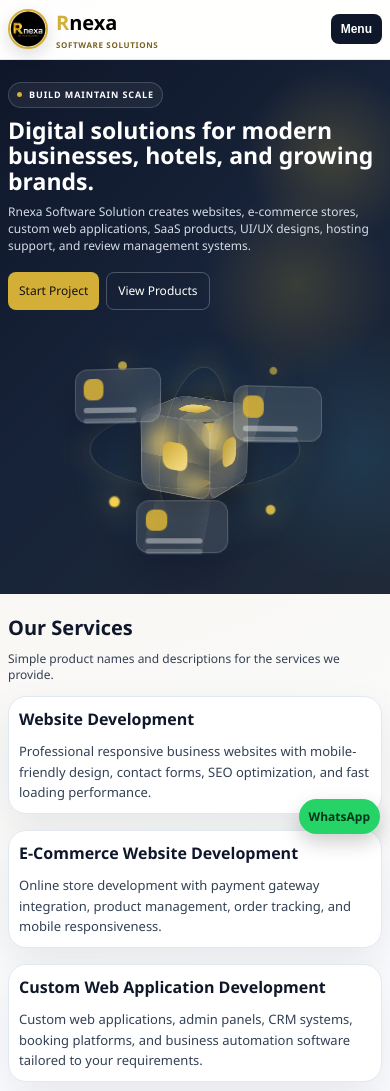
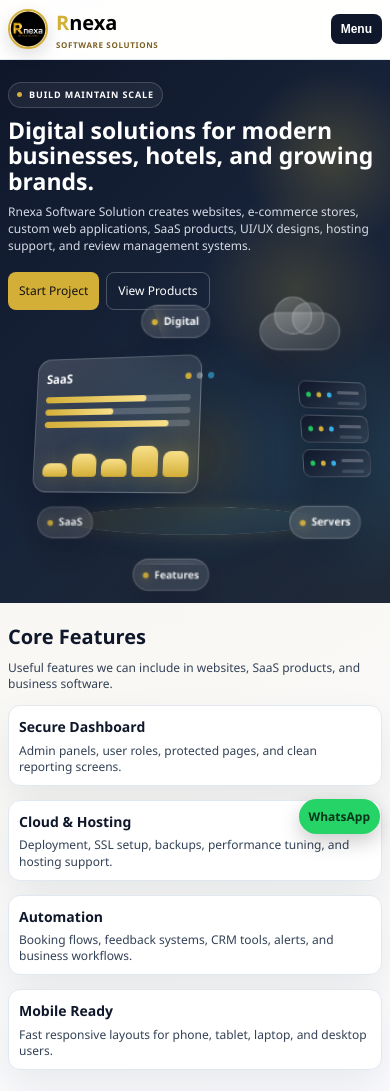
Before and after one commit to rnexasales-ctrl/singular-gnome-6cf8f3, a website: page index.html in a window 390 px wide. Shown: the top 1091 px of the page. Drawn offline with Linux system fonts and the light colour scheme.

Commit message:
Add files via upload

```diff
--- a/index.html
+++ b/index.html
@@ -111,58 +111,67 @@
       background:radial-gradient(circle, rgba(212,175,55,.26), rgba(56,189,248,.08) 38%, transparent 70%);
       filter:blur(18px);opacity:.82;animation:visualGlow 7s ease-in-out infinite
     }
-    .orbital-stage{
-      position:relative;width:min(460px,100%);aspect-ratio:1;transform-style:preserve-3d;
+    .digital-stage{
+      position:relative;width:min(500px,100%);aspect-ratio:1.12;transform-style:preserve-3d;
       animation:stageFloat 6s ease-in-out infinite;will-change:transform
     }
-    .orbit-ring{
-      position:absolute;inset:8%;border:1px solid rgba(255,255,255,.16);border-radius:50%;
-      transform:rotateX(67deg) rotateZ(-16deg);box-shadow:0 0 36px rgba(212,175,55,.12)
+    .digital-floor{
+      position:absolute;left:7%;right:7%;bottom:6%;height:34%;
+      background:linear-gradient(135deg, rgba(212,175,55,.16), rgba(56,189,248,.08));
+      border:1px solid rgba(255,255,255,.16);border-radius:50%;
+      transform:rotateX(74deg);box-shadow:0 0 45px rgba(212,175,55,.16)
     }
-    .orbit-ring.r2{inset:18%;transform:rotateX(67deg) rotateZ(36deg);animation:ringSpin 18s linear infinite}
-    .orbit-ring.r3{inset:29%;border-color:rgba(212,175,55,.24);transform:rotateX(67deg) rotateZ(82deg);animation:ringSpin 24s linear infinite reverse}
-    .core-cube{
-      position:absolute;left:50%;top:50%;width:132px;height:132px;transform-style:preserve-3d;
-      transform:translate(-50%,-50%) rotateX(-18deg) rotateY(32deg);animation:cubeTurn 12s linear infinite;will-change:transform
+    .dashboard-3d{
+      position:absolute;left:8%;top:17%;width:56%;height:48%;padding:16px;border-radius:20px;
+      background:linear-gradient(145deg, rgba(255,255,255,.16), rgba(255,255,255,.05));
+      border:1px solid rgba(255,255,255,.22);box-shadow:0 24px 50px rgba(2,6,23,.3);
+      transform:rotateY(-19deg) rotateX(6deg) translateZ(70px);backdrop-filter:blur(10px);
+      animation:cardFloat 5.2s ease-in-out infinite;will-change:transform
     }
-    .cube-face{
-      position:absolute;inset:0;display:grid;place-items:center;border:1px solid rgba(255,255,255,.2);
-      background:linear-gradient(135deg, rgba(255,255,255,.16), rgba(255,255,255,.05));
-      box-shadow:0 18px 42px rgba(2,6,23,.28);backdrop-filter:blur(8px);border-radius:18px
+    .dashboard-3d .screen-head{
+      display:flex;justify-content:space-between;align-items:center;color:#fff;font-weight:800;font-size:18px;margin-bottom:14px
     }
-    .cube-face::before{
-      content:"";width:44px;height:44px;border-radius:14px;background:linear-gradient(135deg,#d4af37,#f8e08a);
-      box-shadow:0 0 28px rgba(212,175,55,.36)
+    .screen-dot{width:9px;height:9px;border-radius:50%;background:#d4af37;box-shadow:16px 0 0 rgba(255,255,255,.35),32px 0 0 rgba(56,189,248,.55)}
+    .screen-row{height:10px;border-radius:999px;background:rgba(255,255,255,.18);margin:9px 0;overflow:hidden}
+    .screen-row span{display:block;height:100%;width:70%;border-radius:inherit;background:linear-gradient(90deg,#d4af37,#f8e08a)}
+    .screen-row:nth-child(3) span{width:48%}
+    .screen-row:nth-child(4) span{width:86%}
+    .screen-chart{display:grid;grid-template-columns:repeat(5,1fr);align-items:end;gap:8px;height:70px;margin-top:16px}
+    .screen-chart span{border-radius:8px 8px 4px 4px;background:linear-gradient(180deg,#f8e08a,#d4af37);box-shadow:0 0 18px rgba(212,175,55,.28)}
+    .screen-chart span:nth-child(1){height:34%}
+    .screen-chart span:nth-child(2){height:58%}
+    .screen-chart span:nth-child(3){height:44%}
+    .screen-chart span:nth-child(4){height:78%}
+    .screen-chart span:nth-child(5){height:64%}
+    .server-stack{
+      position:absolute;right:10%;top:25%;width:24%;display:grid;gap:10px;
+      transform:rotateY(24deg) rotateX(7deg) translateZ(88px);animation:serverFloat 5.8s ease-in-out infinite;will-change:transform
     }
-    .cube-face.front{transform:translateZ(66px)}
-    .cube-face.back{transform:rotateY(180deg) translateZ(66px)}
-    .cube-face.right{transform:rotateY(90deg) translateZ(66px)}
-    .cube-face.left{transform:rotateY(-90deg) translateZ(66px)}
-    .cube-face.top{transform:rotateX(90deg) translateZ(66px)}
-    .cube-face.bottom{transform:rotateX(-90deg) translateZ(66px)}
-    .float-card{
-      position:absolute;width:150px;padding:14px;border-radius:18px;
-      background:rgba(255,255,255,.1);border:1px solid rgba(255,255,255,.16);
-      box-shadow:0 18px 40px rgba(2,6,23,.24);backdrop-filter:blur(10px);
-      transform-style:preserve-3d;animation:cardFloat 5.4s ease-in-out infinite;will-change:transform
+    .server-unit{
+      height:42px;border-radius:12px;background:linear-gradient(145deg, rgba(15,23,42,.96), rgba(51,65,85,.82));
+      border:1px solid rgba(255,255,255,.18);box-shadow:0 16px 32px rgba(2,6,23,.28);position:relative
     }
-    .float-card::before{content:"";display:block;width:34px;height:34px;border-radius:12px;background:rgba(212,175,55,.9);margin-bottom:10px}
-    .float-card::after{content:"";display:block;width:78%;height:8px;border-radius:99px;background:rgba(255,255,255,.38);box-shadow:0 16px 0 rgba(255,255,255,.2)}
-    .float-card.c1{left:4%;top:22%;transform:translateZ(80px) rotateY(-18deg)}
-    .float-card.c2{right:3%;top:30%;animation-delay:-1.2s;transform:translateZ(110px) rotateY(18deg)}
-    .float-card.c3{left:28%;bottom:6%;animation-delay:-2.1s;transform:translateZ(70px) rotateX(12deg)}
-    .data-node{
-      position:absolute;width:13px;height:13px;border-radius:50%;background:#f8d34c;
-      box-shadow:0 0 22px rgba(212,175,55,.76);animation:nodePulse 2.8s ease-in-out infinite
+    .server-unit::before{content:"";position:absolute;left:12px;top:50%;width:8px;height:8px;border-radius:50%;background:#22c55e;box-shadow:18px 0 0 #d4af37,36px 0 0 rgba(56,189,248,.9);transform:translateY(-50%)}
+    .server-unit::after{content:"";position:absolute;right:12px;top:14px;width:34%;height:5px;border-radius:99px;background:rgba(255,255,255,.24);box-shadow:0 10px 0 rgba(255,255,255,.12)}
+    .cloud-3d{
+      position:absolute;right:11%;top:3%;width:120px;height:58px;border-radius:999px;
+      background:linear-gradient(145deg, rgba(255,255,255,.22), rgba(255,255,255,.08));
+      border:1px solid rgba(255,255,255,.2);box-shadow:0 18px 36px rgba(2,6,23,.22);
+      transform:translateZ(120px);animation:cloudDrift 7s ease-in-out infinite
     }
-    .data-node.n1{left:19%;top:16%}
-    .data-node.n2{right:17%;top:18%;animation-delay:-.7s}
-    .data-node.n3{right:18%;bottom:23%;animation-delay:-1.4s}
-    .data-node.n4{left:16%;bottom:26%;animation-delay:-2s}
-    @keyframes cubeTurn{
-      from{transform:translate(-50%,-50%) rotateX(-18deg) rotateY(0deg)}
-      to{transform:translate(-50%,-50%) rotateX(-18deg) rotateY(360deg)}
+    .cloud-3d::before,.cloud-3d::after{content:"";position:absolute;border-radius:50%;background:inherit;border:inherit}
+    .cloud-3d::before{width:54px;height:54px;left:20px;top:-24px}
+    .cloud-3d::after{width:44px;height:44px;right:22px;top:-16px}
+    .feature-chip{
+      position:absolute;display:inline-flex;align-items:center;gap:8px;padding:9px 12px;border-radius:999px;
+      background:rgba(255,255,255,.12);border:1px solid rgba(255,255,255,.18);color:#fff;font-weight:800;font-size:12px;
+      box-shadow:0 14px 30px rgba(2,6,23,.22);backdrop-filter:blur(10px);animation:chipPulse 4.5s ease-in-out infinite
     }
+    .feature-chip::before{content:"";width:8px;height:8px;border-radius:50%;background:#d4af37;box-shadow:0 0 12px rgba(212,175,55,.8)}
+    .feature-chip.saas{left:5%;bottom:22%;transform:translateZ(130px)}
+    .feature-chip.servers{right:1%;bottom:24%;animation-delay:-1.1s;transform:translateZ(130px)}
+    .feature-chip.digital{left:37%;top:6%;animation-delay:-2s;transform:translateZ(140px)}
+    .feature-chip.features{left:34%;bottom:4%;animation-delay:-3s;transform:translateZ(120px)}
     @keyframes stageFloat{
       0%,100%{transform:translateY(0) rotateX(0deg)}
       50%{transform:translateY(-12px) rotateX(4deg)}
@@ -171,20 +180,22 @@
       0%,100%{translate:0 0}
       50%{translate:0 -12px}
     }
-    @keyframes ringSpin{
-      to{rotate:360deg}
-    }
-    @keyframes nodePulse{
-      0%,100%{scale:.85;opacity:.55}
-      50%{scale:1.2;opacity:1}
-    }
+    @keyframes serverFloat{0%,100%{translate:0 0}50%{translate:0 10px}}
+    @keyframes cloudDrift{0%,100%{translate:0 0}50%{translate:12px -8px}}
+    @keyframes chipPulse{0%,100%{scale:1;opacity:.86}50%{scale:1.04;opacity:1}}
     @keyframes visualGlow{
       0%,100%{opacity:.62;scale:.96}
       50%{opacity:.92;scale:1.03}
     }
     @media (prefers-reduced-motion: reduce){
-      .orbital-stage,.orbit-ring,.core-cube,.float-card,.data-node,.hero-visual::before{animation:none}
+      .digital-stage,.dashboard-3d,.server-stack,.cloud-3d,.feature-chip,.hero-visual::before{animation:none}
     }
+    .features-grid{display:grid;grid-template-columns:repeat(4,minmax(0,1fr));gap:14px}
+    .feature-card{
+      background:#fff;border:1px solid var(--line);border-radius:18px;padding:18px;box-shadow:var(--shadow)
+    }
+    .feature-card strong{display:block;font-size:16px;margin-bottom:6px}
+    .feature-card span{display:block;color:var(--text);font-size:14px;line-height:1.45}
     section{padding:56px 0}
     h3{font-size:clamp(28px,3vw,34px);margin:0 0 10px}
     h4{margin:0}
@@ -413,20 +424,25 @@
       .hero{padding:22px 0 20px}
       .hero .wrap{gap:10px}
       .hero-visual{min-height:220px;margin-top:4px}
-      .orbital-stage{width:min(250px,88vw)}
-      .core-cube{width:78px;height:78px}
-      .cube-face{border-radius:12px}
-      .cube-face::before{width:28px;height:28px;border-radius:9px}
-      .cube-face.front{transform:translateZ(39px)}
-      .cube-face.back{transform:rotateY(180deg) translateZ(39px)}
-      .cube-face.right{transform:rotateY(90deg) translateZ(39px)}
-      .cube-face.left{transform:rotateY(-90deg) translateZ(39px)}
-      .cube-face.top{transform:rotateX(90deg) translateZ(39px)}
-      .cube-face.bottom{transform:rotateX(-90deg) translateZ(39px)}
-      .float-card{width:86px;padding:8px;border-radius:12px}
-      .float-card::before{width:20px;height:20px;border-radius:7px;margin-bottom:7px}
-      .float-card::after{height:5px;box-shadow:0 10px 0 rgba(255,255,255,.2)}
-      .data-node{width:9px;height:9px}
+      .digital-stage{width:min(290px,92vw)}
+      .dashboard-3d{left:3%;top:19%;width:58%;height:50%;padding:9px;border-radius:14px}
+      .dashboard-3d .screen-head{font-size:12px;margin-bottom:8px}
+      .screen-dot{width:6px;height:6px;box-shadow:11px 0 0 rgba(255,255,255,.35),22px 0 0 rgba(56,189,248,.55)}
+      .screen-row{height:6px;margin:6px 0}
+      .screen-chart{height:38px;gap:5px;margin-top:9px}
+      .server-stack{right:5%;top:29%;width:25%;gap:6px}
+      .server-unit{height:26px;border-radius:8px}
+      .server-unit::before{left:7px;width:5px;height:5px;box-shadow:11px 0 0 #d4af37,22px 0 0 rgba(56,189,248,.9)}
+      .server-unit::after{right:7px;top:8px;height:3px}
+      .cloud-3d{right:8%;top:5%;width:72px;height:34px}
+      .cloud-3d::before{width:32px;height:32px;left:12px;top:-15px}
+      .cloud-3d::after{width:27px;height:27px;right:13px;top:-10px}
+      .feature-chip{padding:6px 8px;font-size:9px;gap:5px}
+      .feature-chip::before{width:5px;height:5px}
+      .feature-chip.saas{left:2%;bottom:19%}
+      .feature-chip.servers{right:0;bottom:19%}
+      .feature-chip.digital{left:34%;top:2%}
+      .feature-chip.features{left:31%;bottom:1%}
       .hero-kicker{margin-bottom:10px;padding:5px 8px;font-size:9px;gap:7px}
       .hero-kicker span{width:5px;height:5px}
       .hero-copy h2{font-size:23px;line-height:1.1;margin-bottom:10px}
@@ -477,7 +493,10 @@
       .product-meta{gap:8px}
       .product-meta span{padding:6px 10px;font-size:12px}
       .field label,.help{font-size:12px}
-      .grid,.hero-grid,.board-grid,.promise-bar,.products-grid,.form-grid{grid-template-columns:1fr}
+      .grid,.hero-grid,.board-grid,.promise-bar,.products-grid,.form-grid,.features-grid{grid-template-columns:1fr}
+      .feature-card{padding:10px;border-radius:12px}
+      .feature-card strong{font-size:14px;margin-bottom:4px}
+      .feature-card span{font-size:12px;line-height:1.35}
       .hero-grid{gap:8px}
       .hero-card{padding:10px;border-radius:12px}
       .hero-card strong{font-size:13px;margin-bottom:4px}
@@ -536,26 +555,60 @@
         </div>
       </div>
       <div class="hero-visual" aria-hidden="true">
-        <div class="orbital-stage">
-          <span class="orbit-ring"></span>
-          <span class="orbit-ring r2"></span>
-          <span class="orbit-ring r3"></span>
-          <span class="data-node n1"></span>
-          <span class="data-node n2"></span>
-          <span class="data-node n3"></span>
-          <span class="data-node n4"></span>
-          <div class="float-card c1"></div>
-          <div class="float-card c2"></div>
-          <div class="float-card c3"></div>
-          <div class="core-cube">
-            <span class="cube-face front"></span>
-            <span class="cube-face back"></span>
-            <span class="cube-face right"></span>
-            <span class="cube-face left"></span>
-            <span class="cube-face top"></span>
-            <span class="cube-face bottom"></span>
+        <div class="digital-stage">
+          <div class="digital-floor"></div>
+          <div class="cloud-3d"></div>
+          <div class="dashboard-3d">
+            <div class="screen-head">
+              <span>SaaS</span>
+              <span class="screen-dot"></span>
+            </div>
+            <div class="screen-row"><span></span></div>
+            <div class="screen-row"><span></span></div>
+            <div class="screen-row"><span></span></div>
+            <div class="screen-chart">
+              <span></span>
+              <span></span>
+              <span></span>
+              <span></span>
+              <span></span>
+            </div>
           </div>
+          <div class="server-stack">
+            <span class="server-unit"></span>
+            <span class="server-unit"></span>
+            <span class="server-unit"></span>
+          </div>
+          <span class="feature-chip saas">SaaS</span>
+          <span class="feature-chip servers">Servers</span>
+          <span class="feature-chip digital">Digital</span>
+          <span class="feature-chip features">Features</span>
         </div>
+      </div>
+    </div>
+  </section>
+
+  <section id="features">
+    <div class="wrap">
+      <h3>Core Features</h3>
+      <p class="sub">Useful features we can include in websites, SaaS products, and business software.</p>
+      <div class="features-grid">
+        <article class="feature-card">
+          <strong>Secure Dashboard</strong>
+          <span>Admin panels, user roles, protected pages, and clean reporting screens.</span>
+        </article>
+        <article class="feature-card">
+          <strong>Cloud & Hosting</strong>
+          <span>Deployment, SSL setup, backups, performance tuning, and hosting support.</span>
+        </article>
+        <article class="feature-card">
+          <strong>Automation</strong>
+          <span>Booking flows, feedback systems, CRM tools, alerts, and business workflows.</span>
+        </article>
+        <article class="feature-card">
+          <strong>Mobile Ready</strong>
+          <span>Fast responsive layouts for phone, tablet, laptop, and desktop users.</span>
+        </article>
       </div>
     </div>
   </section>
```
